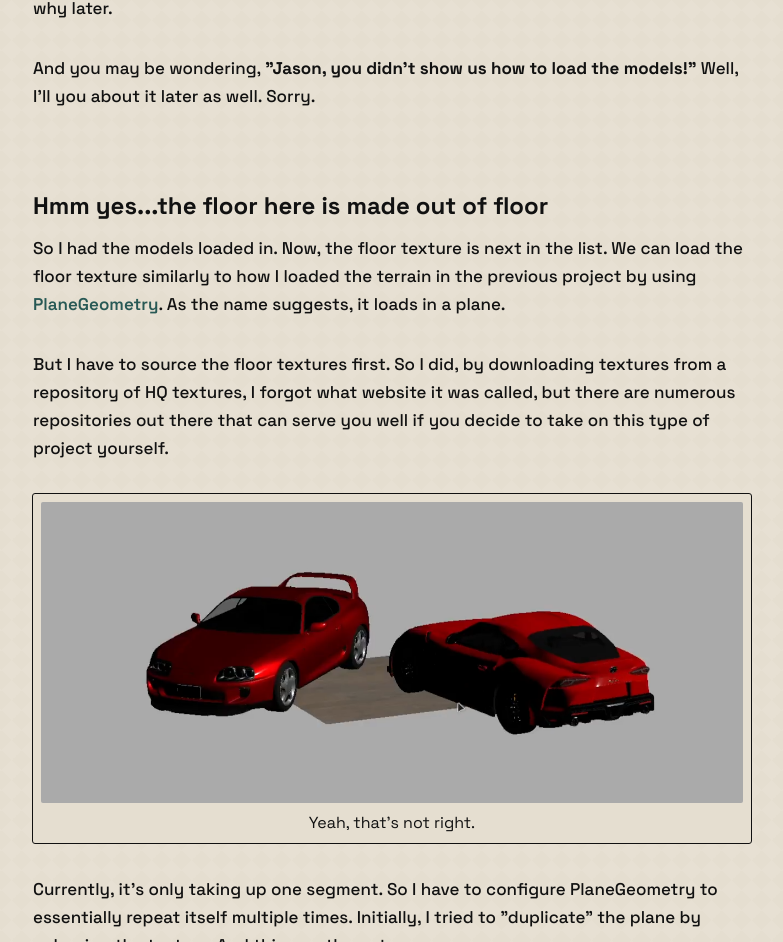
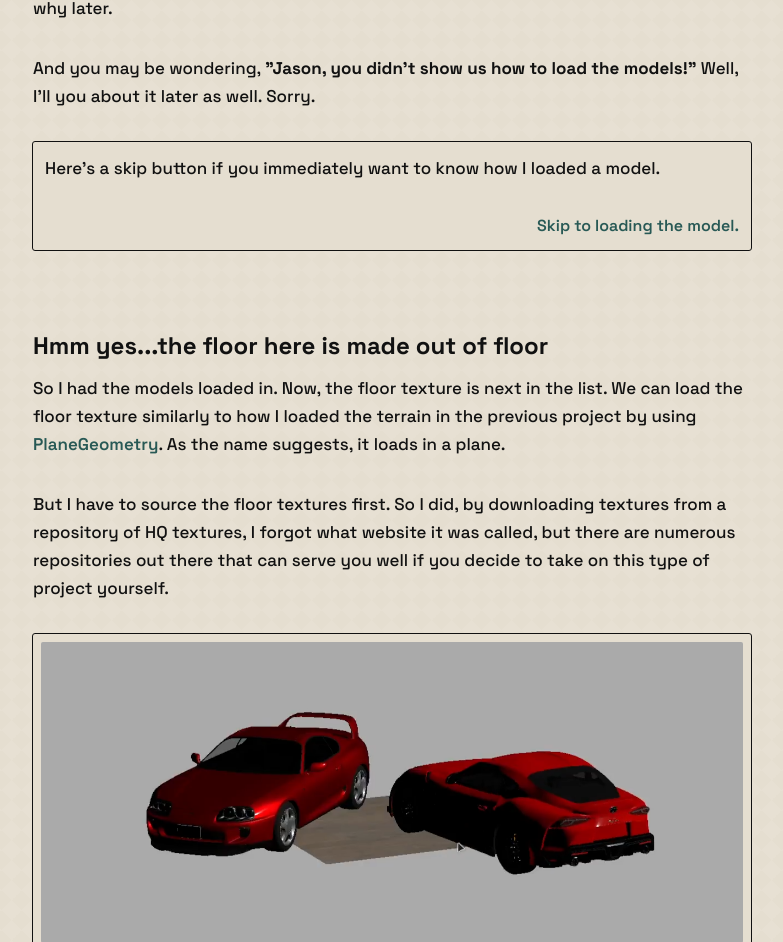
Before and after one commit to jdichh/portfolio-next, a Next.js app: page /blogs/gran-turismo-showroom in a window 1280 px wide. Shown: the part 5850-6792 px from the top of the page, without its empty margins (248-1031 px from the left). Built offline with nearby package versions, Linux system fonts and the light colour scheme.

Commit message:
added skip button for loading models

```diff
--- a/src/pages/blogs/gran-turismo-showroom/index.tsx
+++ b/src/pages/blogs/gran-turismo-showroom/index.tsx
@@ -216,7 +216,7 @@ export default function index() {
             </p>
           </section>
 
-          <div id="good-stuff" className="scroll-mt-12" />
+          <div id="good-stuff" className="scroll-mt-[70px]" />
 
           <section id="section5">
             <h2 className="article-section-title">Is that a Supra?!</h2>
@@ -392,6 +392,17 @@ export default function index() {
               </strong>{" "}
               Well, I'll you about it later as well. Sorry.
             </p>
+
+            <aside className="article-disclaimer">
+              <p className="article-text">
+                Here's a skip button if you immediately want to know how I loaded a model.
+              </p>
+              <div className="flex justify-end">
+                <a href="#loading-the-model" className="article-hrefs">
+                  Skip to loading the model.
+                </a>
+              </div>
+            </aside>
           </section>
 
           <section id="section8">
@@ -533,6 +544,8 @@ export default function index() {
               to work with a manufacturer. But right now, one can only dream.
             </p>
           </section>
+
+          <div id="loading-the-model" className="scroll-mt-[70px]" />
 
           <section id="section10">
             <h2 className="article-section-title">
```
Also changed, not shown: 1 other file (tests, documents, lock files or other folders).
